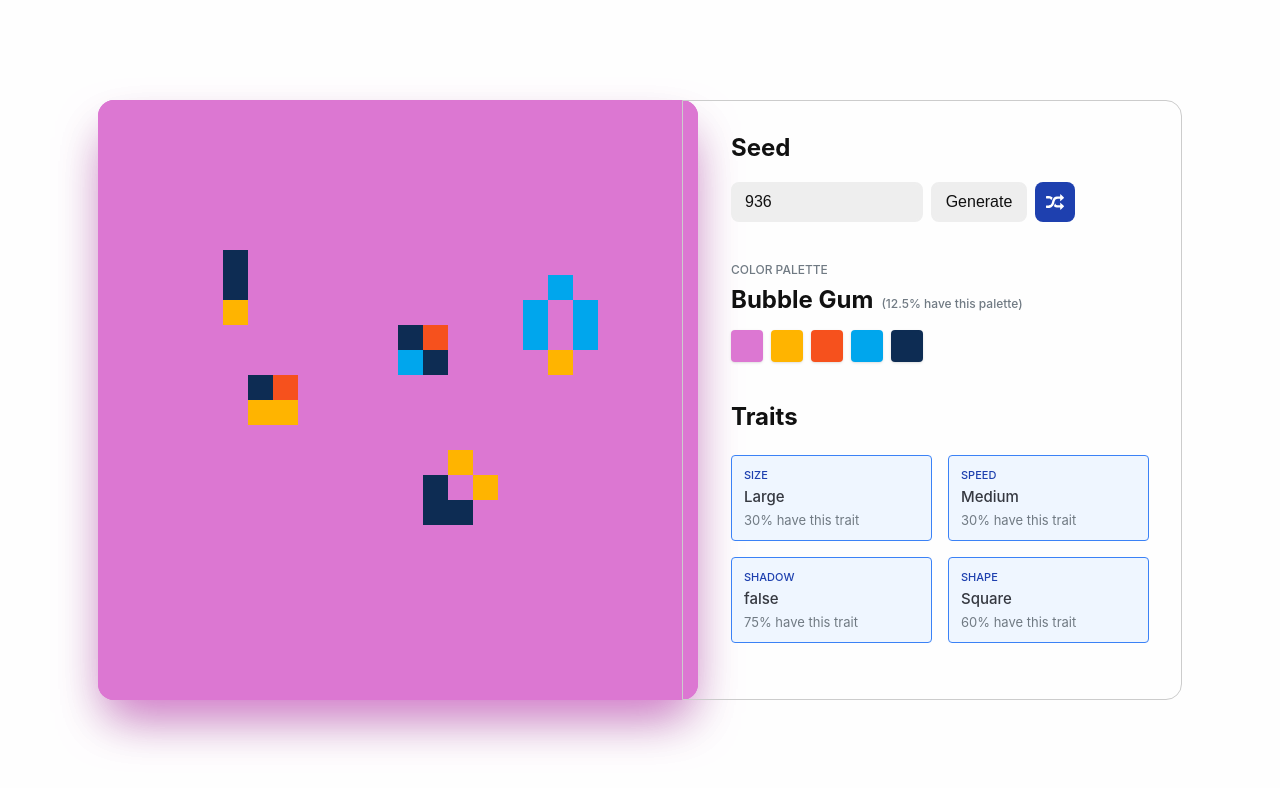
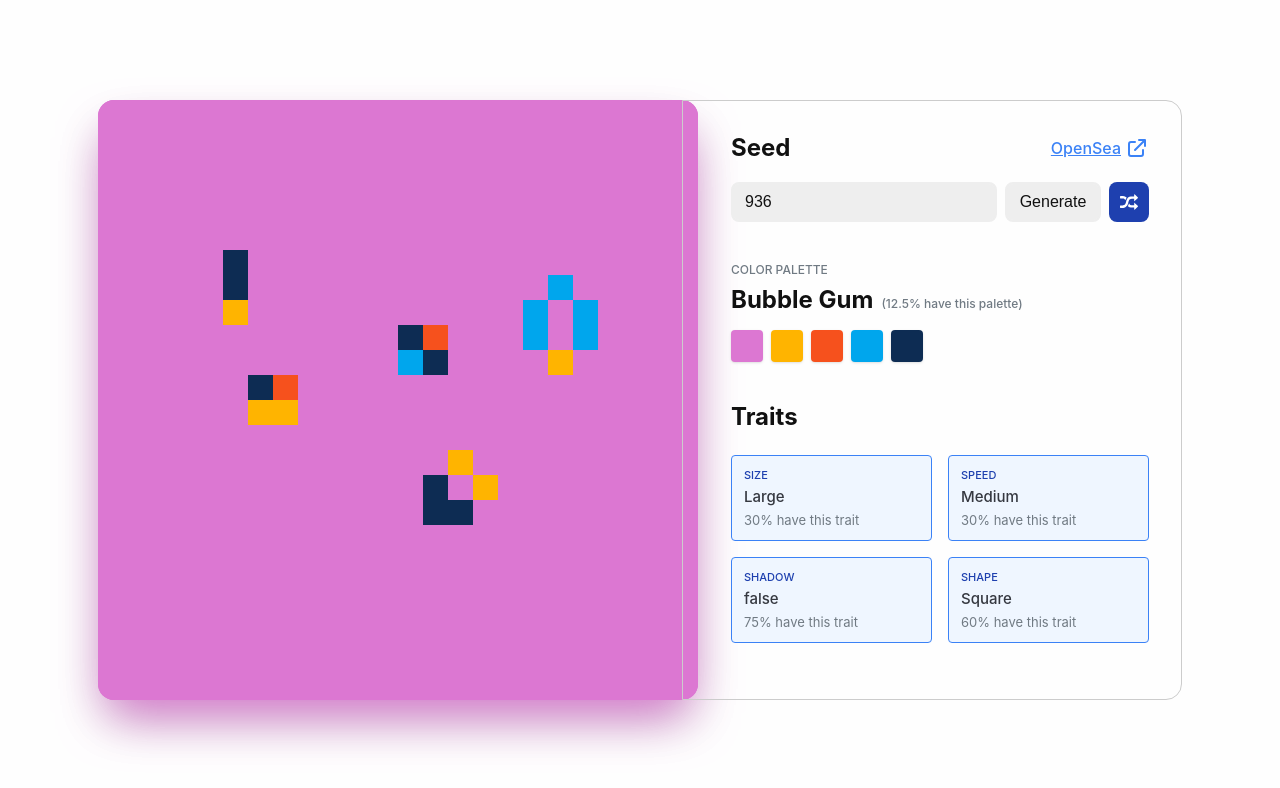
Before and after one commit to twanmulder/gameOfLife, a plain HTML site: page index.html in a window 1280 px wide. Drawn offline with Linux system fonts and the light colour scheme.

Commit message:
add opensea link

```diff
--- a/index.html
+++ b/index.html
@@ -51,6 +51,22 @@
 
       .seed-title {
         margin-top: 0;
+        display: flex;
+        align-items: center;
+        justify-content: space-between;
+      }
+
+      .opensea-link {
+        font-size: 1rem;
+        display: inline-flex;
+        align-items: center;
+        gap: 0.25rem;
+        color: #3b82f6;
+        font-weight: 500;
+      }
+
+      .opensea-link svg {
+        fill: none;
       }
 
       .seed-wrapper {
@@ -65,10 +81,10 @@
         appearance: none;
         border: 2px solid #eee;
         border-radius: 0.5rem;
-        width: 12rem;
         height: 2.5rem;
         padding: 0 0.75rem;
         font-size: 1rem;
+        flex-grow: 1;
       }
 
       input[type="text"]:focus {
@@ -192,7 +208,20 @@
 
     <canvas id="canvas" width="600" height="600"> Your browser does not support the HTML5 canvas tag. </canvas>
     <section>
-      <h2 class="seed-title">Seed</h2>
+      <h2 class="seed-title">
+        <span>Seed</span>
+        <a class="opensea-link" id="opensea-link" target="_blank" rel="noopener noreferrer">
+          <span>OpenSea</span>
+          <svg xmlns="http://www.w3.org/2000/svg" width="24" height="24" viewBox="0 0 24 24" stroke="currentColor">
+            <path
+              stroke-linecap="round"
+              stroke-linejoin="round"
+              stroke-width="2"
+              d="M10 6H6a2 2 0 00-2 2v10a2 2 0 002 2h10a2 2 0 002-2v-4M14 4h6m0 0v6m0-6L10 14"
+            />
+          </svg>
+        </a>
+      </h2>
       <div class="seed-wrapper">
         <input type="text" name="seed input" id="seed" />
         <button class="button generate-button" id="generate">Generate</button>
--- a/main.js
+++ b/main.js
@@ -190,6 +190,10 @@ palette.append(...paletteColors);
 // Add color palette name to DOM
 const paletteName = document.getElementById("palette-name");
 paletteName.innerHTML = setup.paletteName + `<span>(${setup.paletteProbability * 100}% have this palette)</span>`;
+
+// add href to opensea seed in new tab
+const openseaLink = document.getElementById("opensea-link");
+openseaLink.href = `https://opensea.io/collection/game-of-life-ntfs?search[query]=${setup.seedInput}`;
 
 // Handle user entering seed
 function generateNewSeedPage() {
```
